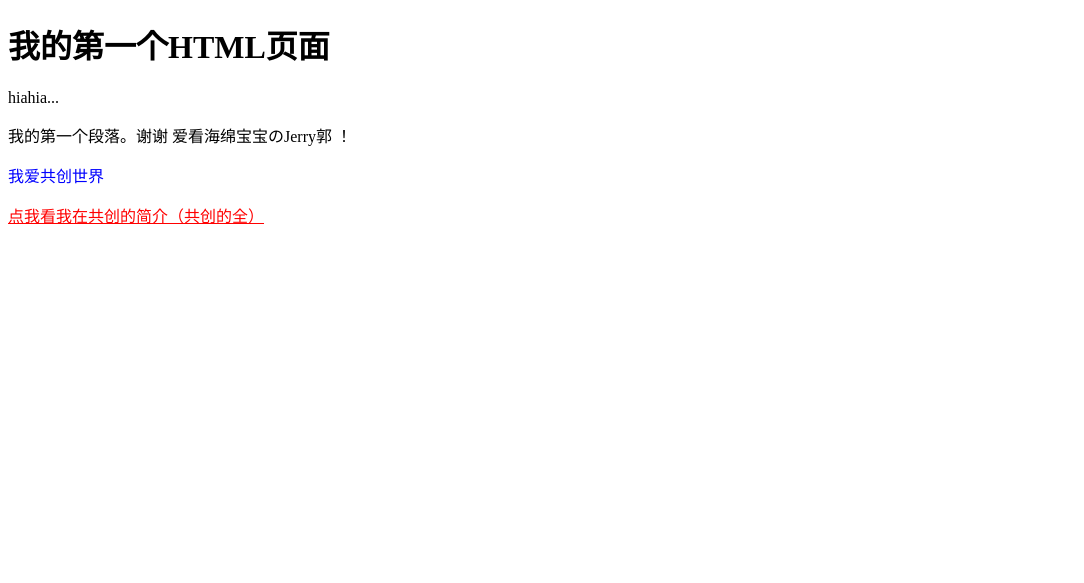
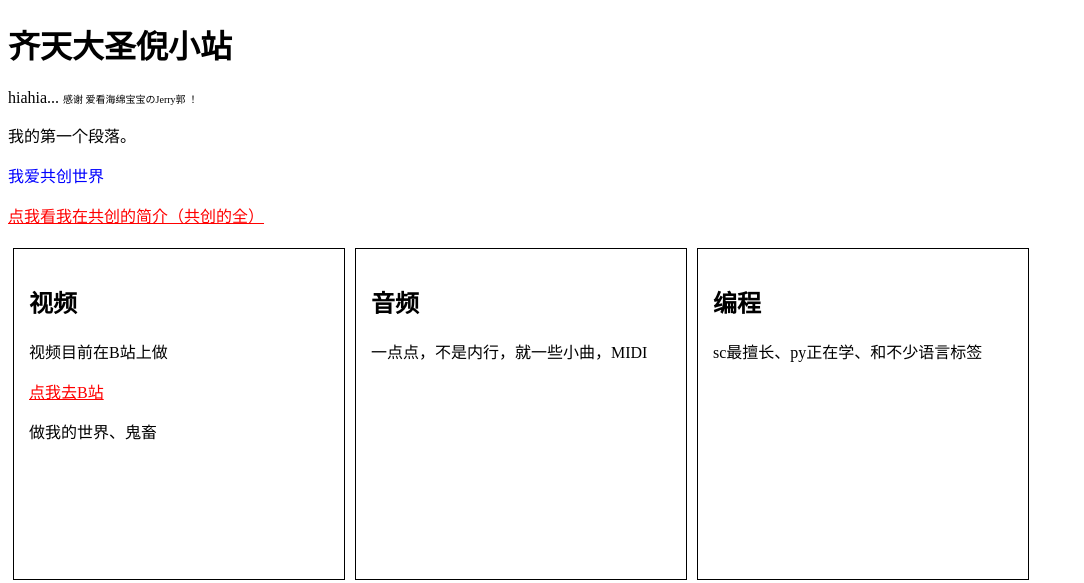
Before and after one commit to bigsunny-china/sunc.github.io, a plain HTML site: page index.html in a window 1280 px wide. Shown: the whole page, without its empty margins (0-1084 px from the left). Drawn offline with Linux system fonts and the light colour scheme.

Commit message:
Update index.html

```diff
--- a/index.html
+++ b/index.html
@@ -1,29 +1,13 @@
+
 <!DOCTYPE html>
+<meta charset="utf-8">
 <html>
-<head>
+</head>
+<title>齐天大圣倪小站</title>
   <link rel="shortcut icon" type="image/x-icon" href="https://m.xiguacity.cn/avatar/6236ea1d3f247c4fd74b57f6/cc79c1e5-0f0c-4e52-8b0f-1e8d7444ddfd.png">
-
 </head>
 <head>
-<!--变黑白灰效果：<style>
-    html {
-        -webkit-filter: grayscale(100%);
-        -moz-filter: grayscale(100%);
-        -ms-filter: grayscale(100%);
-        -o-filter: grayscale(100%);
-	filter:progid:DXImageTransform.Microsoft.BasicImage(grayscale=1);
-        _filter:none;
-    }
-</style>-->
-<meta charset="utf-8">
-<title>大阳光的第一个HTML页面</title>
-</head>
-<body>
-<h1>我的第一个HTML页面</h1>
-<p>hiahia...</p>
-<p>我的第一个段落。谢谢 爱看海绵宝宝のJerry郭 ！</p>
-<font color=blue>我爱共创世界</font>
-	<style>
+<style>
 /* unvisited link */
 a:link {
   color: red;
@@ -44,6 +28,49 @@ a:active {
   color: blue;
 }
 </style>
+<style>
+.city {
+float: left;
+margin: 5px;
+padding: 15px;
+width: 300px;
+height: 300px;
+border: 1px solid black;
+}
+</style>
+<!--变黑白灰效果：<style>
+    html {
+        -webkit-filter: grayscale(100%);
+        -moz-filter: grayscale(100%);
+        -ms-filter: grayscale(100%);
+        -o-filter: grayscale(100%);
+	filter:progid:DXImageTransform.Microsoft.BasicImage(grayscale=1);
+        _filter:none;
+    }
+</style>-->
+<head>
+
+
+
+<body>
+<h1>齐天大圣倪小站</h1><font >hiahia...     </font><font size="1%">感谢 爱看海绵宝宝のJerry郭 ！</font>
+<p>我的第一个段落。</p>
+<font color=blue>我爱共创世界</font>
 <p><a href="https://www.ccw.site/student/6236ea1d3f247c4fd74b57f6">点我看我在共创的简介（共创的全）<a></p>
-</body>
+<div class="city">
+<h2>视频</h2>
+<p>视频目前在B站上做</p><a href="https://space.bilibili.com/1959104784">点我去B站<a>
+<p>做我的世界、鬼畜</p>
+</div>
+
+<div class="city">
+<h2>音频</h2>
+<p>一点点，不是内行，就一些小曲，MIDI</p>
+</div>
+
+<div class="city">
+<h2>编程</h2>
+<p>sc最擅长、py正在学、和不少语言标签</p>
+</div>
+<body>
 </html>
```
